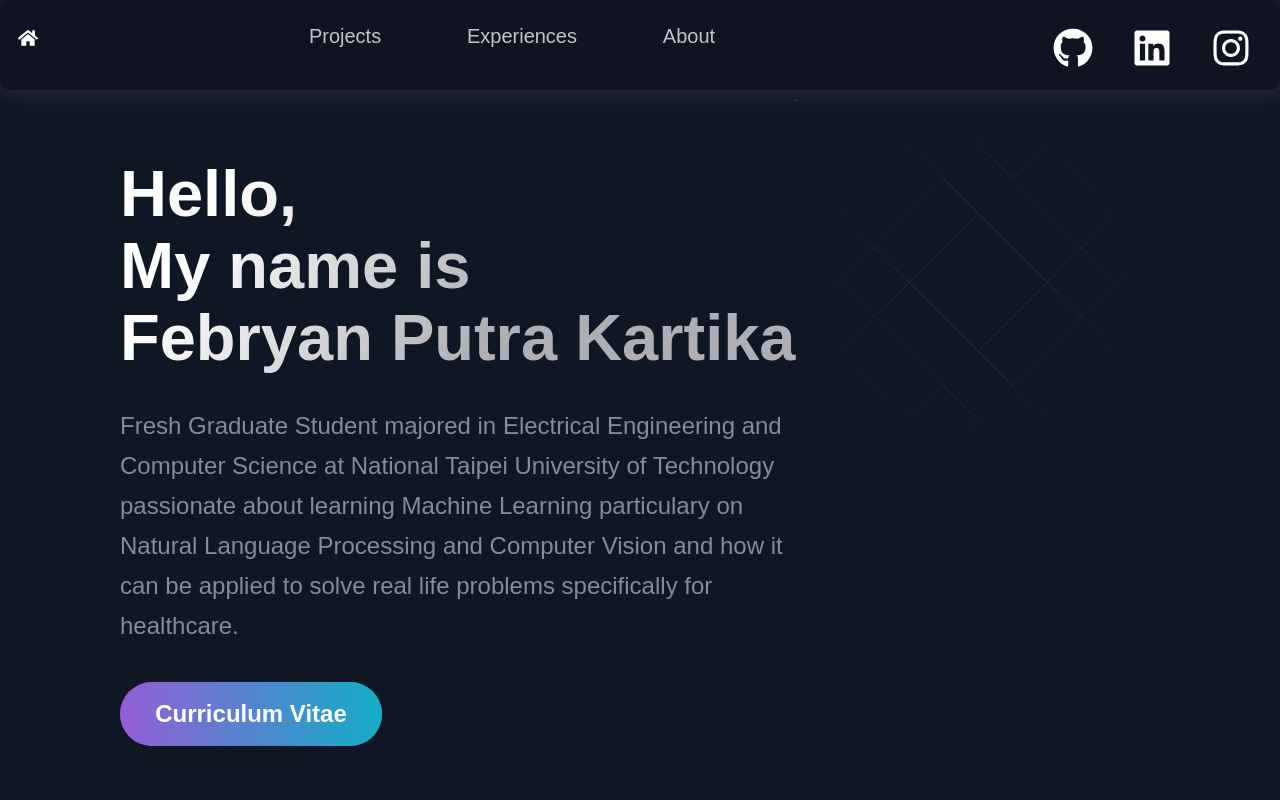
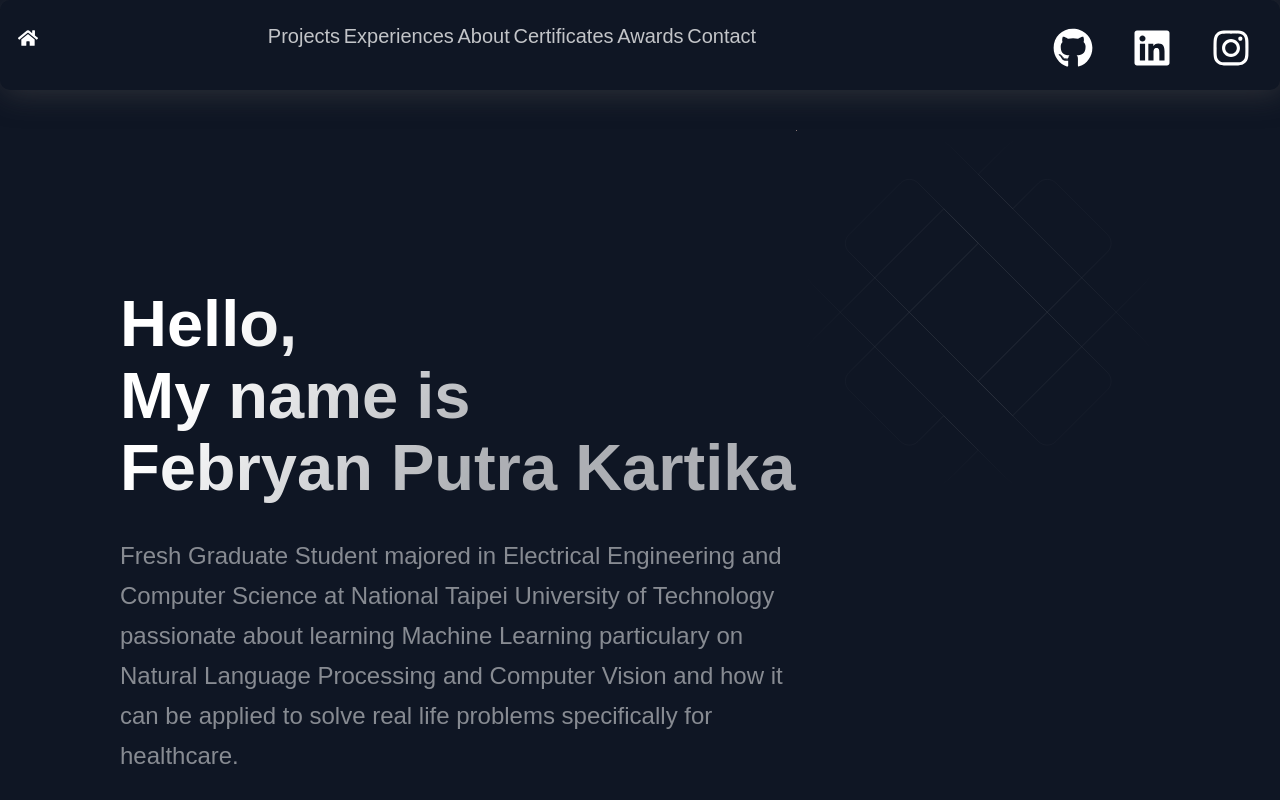
Before and after one commit to fbrynpk/fbrynpk.github.io, a Next.js app: page / in a window 1280 px wide. Shown: the top 800 px of the page. Built offline with nearby package versions, Linux system fonts and the light colour scheme.

Commit message:
Add Certificate and Awards to Navbar

```diff
--- a/src/components/Acomplishments/Acomplishments.js
+++ b/src/components/Acomplishments/Acomplishments.js
@@ -2,14 +2,14 @@ import React from "react";
 
 import {
   SectionDivider,
-  SectionNoPadding,
+  Section,
   SectionTitle
 } from "../../styles/GlobalComponents";
 import { Box, Boxes, BoxNum, BoxText, Imgs } from "./AcomplishmentsStyles";
 import { data } from "../../constants/constants";
 
 const Acomplishments = () => (
-  <SectionNoPadding>
+  <Section id="awards">
     <SectionDivider />
     <br />
     <SectionTitle>Awards</SectionTitle>
@@ -23,7 +23,7 @@ const Acomplishments = () => (
         </Box>
       ))}
     </Boxes>
-  </SectionNoPadding>
+  </Section>
 );
 
 export default Acomplishments;
--- a/src/components/Certificate/Certificate.js
+++ b/src/components/Certificate/Certificate.js
@@ -1,11 +1,17 @@
 import React from "react";
 
-import { SectionNoPadding, SectionTitle } from "../../styles/GlobalComponents";
+import {
+  Section,
+  SectionTitle,
+  SectionDivider
+} from "../../styles/GlobalComponents";
 import { Box, Boxes, BoxNum, BoxText, Imgs } from "./CertificateStyles";
 import { certif } from "../../constants/constants";
 
 const Certificate = () => (
-  <SectionNoPadding>
+  <Section id="certificates">
+    <SectionDivider />
+    <br />
     <SectionTitle>Certifications</SectionTitle>
     <Boxes>
       {certif.map((card, index) => (
@@ -17,7 +23,7 @@ const Certificate = () => (
         </Box>
       ))}
     </Boxes>
-  </SectionNoPadding>
+  </Section>
 );
 
 export default Certificate;
--- a/src/components/Footer/Footer.js
+++ b/src/components/Footer/Footer.js
@@ -19,7 +19,7 @@ const Footer = () => {
     <FooterWrapper>
       <LinkList>
         <LinkColumn>
-          <LinkTitle>Call</LinkTitle>
+          <LinkTitle id="contact">Call</LinkTitle>
           <LinkItem href="tel: +886973114752">+886973114752</LinkItem>
         </LinkColumn>
         <LinkColumn>
--- a/src/components/Header/Header.js
+++ b/src/components/Header/Header.js
@@ -45,6 +45,21 @@ const Header = () => (
           <NavLink>About</NavLink>
         </Link>
       </li>
+      <li>
+        <Link activeClass="active" to="certificates">
+          <NavLink>Certificates</NavLink>
+        </Link>
+      </li>
+      <li>
+        <Link activeClass="active" to="awards">
+          <NavLink>Awards</NavLink>
+        </Link>
+      </li>
+      <li>
+        <Link activeClass="active" to="contact">
+          <NavLink>Contact</NavLink>
+        </Link>
+      </li>
     </Div2>
     <Div3>
       <SocialIcons href="https://github.com/fbrynpk">
--- a/src/components/Header/HeaderStyles.js
+++ b/src/components/Header/HeaderStyles.js
@@ -13,8 +13,8 @@ export const Container = styled.div`
   width: 100%;
   z-index: 1;
   border-radius: 10px;
-  box-shadow: 3px 3px 20px rgba(80, 78, 78, 0.5);
-  background-color: #101420;
+  box-shadow: 3px 3px 30px rgba(80, 78, 78, 0.5);
+  background-color: #0f1624;
 
   @media ${(props) => props.theme.breakpoints.sm} {
     display: grid;
@@ -22,7 +22,10 @@ export const Container = styled.div`
     grid-template-rows: repeat(2, 50px);
     grid-column-gap: 0.5rem;
     grid-row-gap: 0.5rem;
-    padding: 5px;
+    padding: 15px;
+  }
+  @media ${(props) => props.theme.breakpoints.md} {
+    padding: 8px;
   }
 `;
 
@@ -40,7 +43,15 @@ export const Div2 = styled.div`
   display: flex;
   justify-content: space-around;
   @media ${(props) => props.theme.breakpoints.sm} {
-    grid-area: 2 / 2 / 3 / 5;
+    grid-area: 2 / 1 / 2 / 6;
+    flex-wrap: wrap;
+    flex-direction: row;
+    justify-content: center;
+    align-content: center;
+  }
+  @media ${(props) => props.theme.breakpoints.md} {
+    justify-content: space-between;
+    flex-wrap: wrap;
   }
 `;
 export const Div3 = styled.div`
--- a/src/components/Hero/HeroStyles.js
+++ b/src/components/Hero/HeroStyles.js
@@ -2,10 +2,12 @@ import styled from "styled-components";
 
 export const LeftSection = styled.div`
   width: 100%;
+  padding-top: 100px;
   @media ${(props) => props.theme.breakpoints.sm} {
     width: 80%;
     display: flex;
     flex-direction: column;
+    padding-top: 150px;
 
     margin: 0 auto;
   }
@@ -13,6 +15,7 @@ export const LeftSection = styled.div`
     width: 100%;
     display: flex;
     flex-direction: column;
+    padding-top: 200px;
 
     margin: 0 auto;
   }
--- a/src/components/TimeLine/TimeLine.js
+++ b/src/components/TimeLine/TimeLine.js
@@ -65,6 +65,8 @@ const Timeline = () => {
 
   return (
     <Section id="about">
+      <SectionDivider />
+      <br />
       <SectionTitle>About me</SectionTitle>
       <SectionText>
         I am from Indonesia, got my bachelor's degree from Taiwan. Very
@@ -141,7 +143,6 @@ const Timeline = () => {
           </CarouselButton>
         ))}
       </CarouselButtons>
-      <SectionDivider />
     </Section>
   );
 };
--- a/src/styles/GlobalComponents/index.js
+++ b/src/styles/GlobalComponents/index.js
@@ -10,7 +10,7 @@ export const Section = styled.section`
   position: relative;
   overflow: hidden;
   grid-template-columns: 1fr 1fr;
-  padding-top: 100px;
+  padding-top: 130px;
 
   @media ${(props) => props.theme.breakpoints.md} {
     padding: 24px 48px 0;
```
